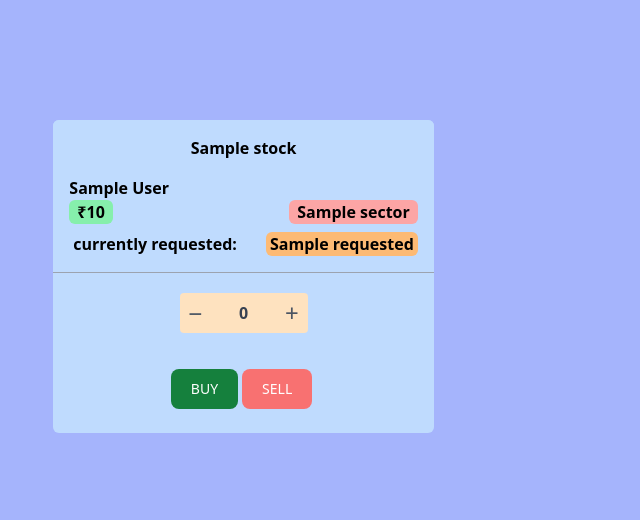
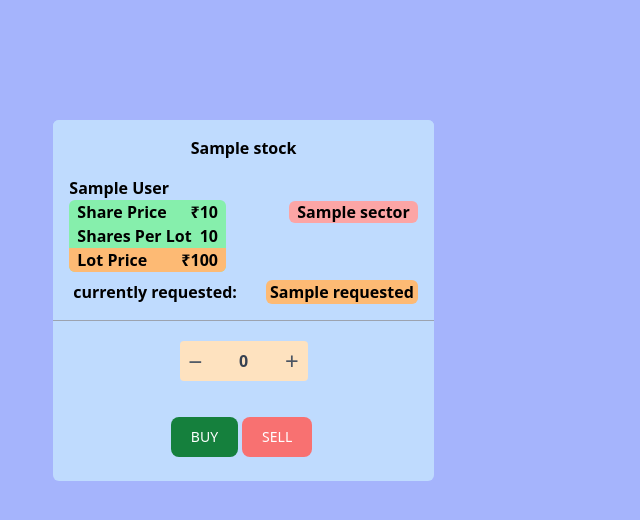
Before and after one commit to rajdeeppaul304/iic_stock, a Flask app: template src/templates/ipo.html in a window 1280 px wide. Shown: the part 172-692 px from the top of the page, without its empty margins (0-640 px from the left). Run offline with Flask 3, Linux system fonts and the light colour scheme; the template is opened without the code that fills it: most values are stand-ins (such as "Sample title", 1, 10 or a date in 2020); some libraries are stand-ins or nearby versions.

Commit message:
fixed merge issue

```diff
--- a/admin/admin.py
+++ b/admin/admin.py
@@ -1,4 +1,3 @@
-from re import A
 from flask import Flask, render_template, request, jsonify
 import database_manager
 import os
--- a/src/templates/ipo.html
+++ b/src/templates/ipo.html
@@ -35,10 +35,42 @@
                         <div class="font-bold item-head">{{ stock.full_name }}</div>
                     </div>
                     <div class="flex justify-center sm:flex bg-blue-200 px-4 md:justify-between">
-                        <div class="inline font-bold item-head rounded-md bg-green-300 px-2 item-amount">
-                            ₹{{stock.amount|round(2)}}
+                        <div class="inline font-bold item-head rounded-md bg-green-300 overflow-hidden item-amount">
+                            <div class="block">
+                                <div class="flex justify-between space-x-2 px-2">
+                                    <div>
+                                        Share Price
+                                    </div>
+                                    <div>
+                                        ₹{{stock.amount|round(2)}}
+
+                                    </div>
+                                </div>
+                                <div class="flex justify-between space-x-2 px-2">
+                                    <div>
+                                        Shares Per Lot
+                                    </div>
+                                    <div>
+                                        {{stock.shares_per_lot|round(2)}}
+
+                                    </div>
+                                </div>
+                                <div class="flex justify-between bg-orange-300 space-x-2 px-2">
+                                    <div>
+                                        Lot Price
+                                    </div>
+                                    <div>
+                                        ₹{{stock.amount * stock.shares_per_lot |round(2)}}
+
+                                    </div>
+                                </div>
+                            </div>
+
                         </div>
-                        <div class="inline font-bold item-head rounded-md bg-red-300 px-2 item-sector">{{stock.sector}}
+                        <div class="">
+                            <div class="inline font-bold item-head rounded-md bg-red-300 px-2 item-sector">
+                                {{stock.sector}}
+                            </div>
                         </div>
                     </div>
                     <div class="flex sm:flex bg-blue-200 px-4 justify-between pt-2">
```
